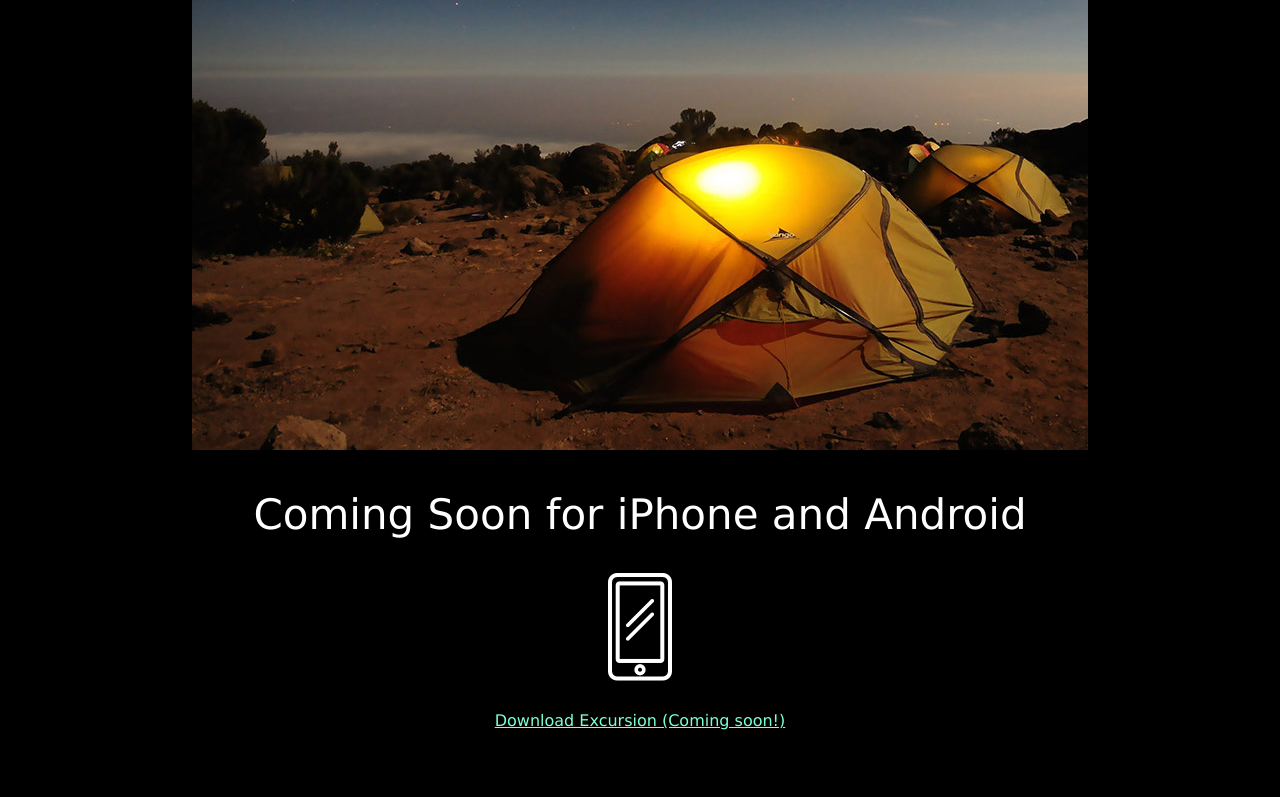
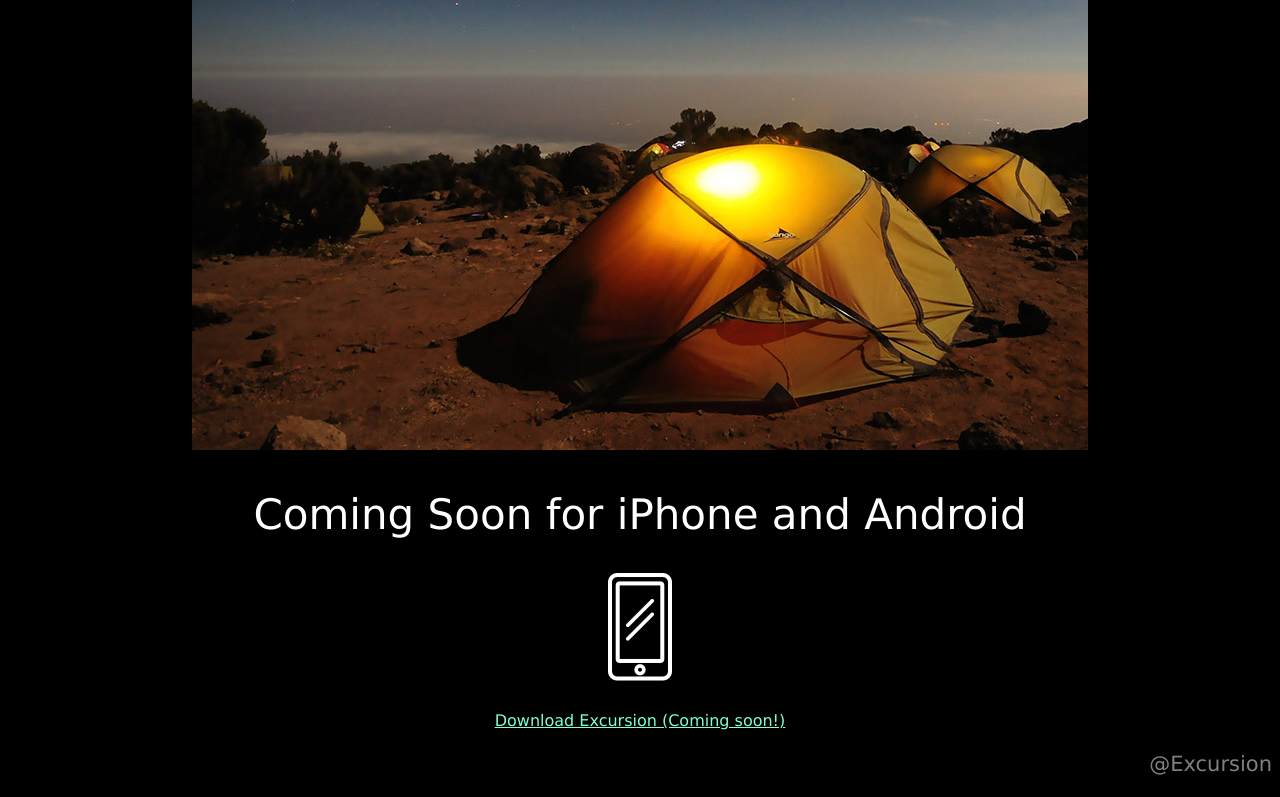
Before and after one commit to bootsfuehrerschein-kurse/06_excursion, a plain HTML site: page index.html in a window 1280 px wide. Shown: the part 565-1362 px from the top of the page. Before the commit the page ends 1317 px from the top, so only its background shows below. Drawn offline with Linux system fonts and the light colour scheme.

Commit message:
letzte anpassungen

```diff
--- a/index.html
+++ b/index.html
@@ -15,7 +15,7 @@
       <a class="link" href=""> Download Excursion (Coming soon!)</a>
     </p>
 
-    <video>
+    <video autoplay>
         <source src="ressources/videos/excursion.mp4" type="video/mp4">
     </video>
 
@@ -43,5 +43,8 @@
       <a class="link" href=""> Download Excursion (Coming soon!)</a>
     </p>
 
+    <footer>
+      <p> @Excursion
+    </footer>
   </body>
 </html>
--- a/ressources/css/styles.css
+++ b/ressources/css/styles.css
@@ -3,6 +3,10 @@ body{
   color: white;
   background-color: black;
   text-align: center;
+}
+
+footer{
+  text-align: right;
 }
 
 h1{
```
